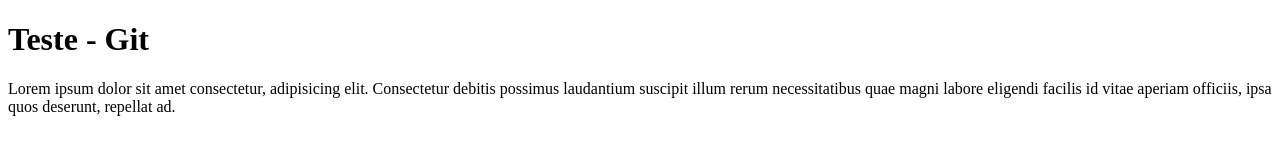
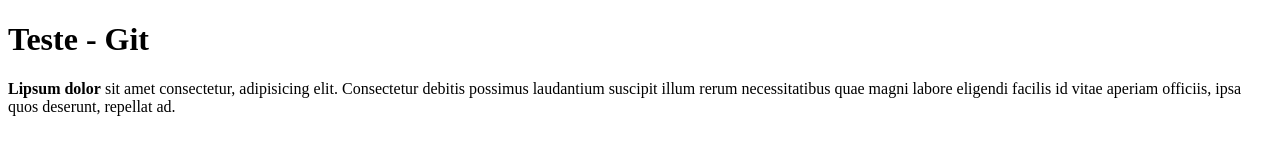
Before and after one commit to josiaspa/git-teste, a plain HTML site: page index.html in a window 1280 px wide. Drawn offline with Linux system fonts and the light colour scheme.

Commit message:
aleração de texto

```diff
--- a/index.html
+++ b/index.html
@@ -8,6 +8,6 @@
 </head>
 <body>
     <h1>Teste - Git</h1>
-    <p>Lorem ipsum dolor sit amet consectetur, adipisicing elit. Consectetur debitis possimus laudantium suscipit illum rerum necessitatibus quae magni labore eligendi facilis id vitae aperiam officiis, ipsa quos deserunt, repellat ad.</p>
+    <p><b>Lipsum dolor</b>  sit amet consectetur, adipisicing elit. Consectetur debitis possimus laudantium suscipit illum rerum necessitatibus quae magni labore eligendi facilis id vitae aperiam officiis, ipsa quos deserunt, repellat ad.</p>
 </body>
 </html>
```
Also changed, not shown: 1 other file.
